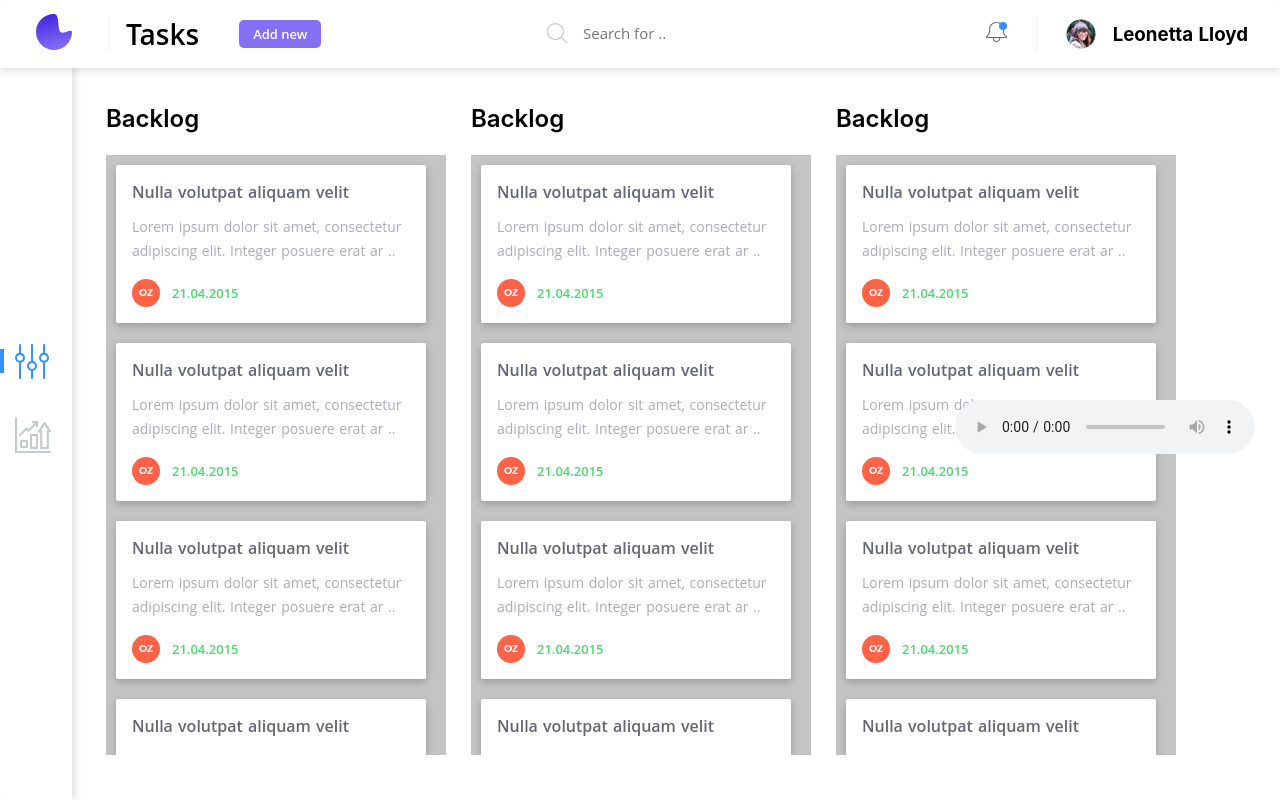
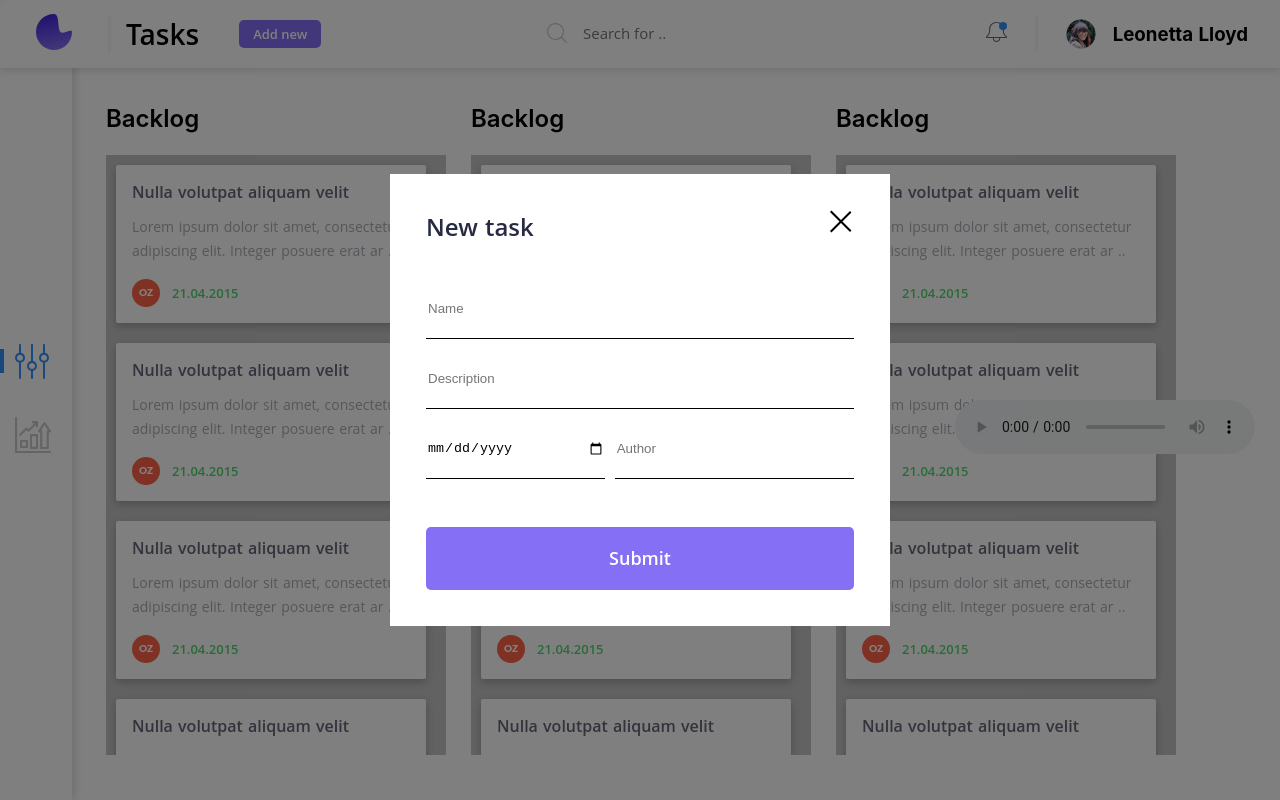
Before and after one commit to kvitkina/jungaroo, a Nuxt app: page / in a window 1280 px wide. Both pictures are taken after a click on the button "Add new". Built offline with nearby package versions, Linux system fonts and the light colour scheme.

Commit message:
add popup for task

```diff
--- /dev/null
+++ b/components/FormNewTask.vue
@@ -0,0 +1,73 @@
+<template>
+  <form class="form-n-task">
+    <input
+      type="text"
+      class="form-n-task__item form-n-task__item_type_name-task"
+      v-model="nameTask"
+      placeholder="Name"
+    />
+    <input
+      type="text"
+      class="form-n-task__item form-n-task__item_type_description-task"
+      v-model="descriptionTask"
+      placeholder="Description"
+    />
+    <input
+      type="date"
+      class="form-n-task__item form-n-task__item_type_date-task"
+      placeholder="Date"
+    />
+    <input
+      type="text"
+      class="form-n-task__item form-n-task__item_type_creator-task"
+      v-model="creatorTask"
+      placeholder="Author"
+    />
+  </form>
+</template>
+
+<script>
+export default {
+  data() {
+    return {
+      nameTask: "",
+      descriptionTask: "",
+      creatorTask: "",
+    };
+  },
+};
+</script>
+
+<style scoped>
+.form-n-task {
+  display: grid;
+  grid-row: 1fr 1fr 1fr;
+  grid-column: 1fr 1fr;
+  grid-gap: 10px;
+}
+.form-n-task__item {
+  min-height: 60px;
+  border: 0;
+  border-bottom: 1px solid #000;
+}
+.form-n-task__item:focus {
+  outline: 0;
+}
+
+.form-n-task__item_type_name-task {
+  grid-row: 1;
+  grid-column: 1/3;
+}
+.form-n-task__item_type_description-task {
+  grid-row: 2;
+  grid-column: 1/3;
+}
+.form-n-task__item_type_date-task {
+  grid-row: 3;
+  grid-column: 1;
+}
+.form-n-task__item_type_creator-task {
+  grid-row: 3;
+  grid-column: 2;
+}
+</style>
--- a/components/HeaderButton.vue
+++ b/components/HeaderButton.vue
@@ -1,10 +1,21 @@
 <template>
-  <button type="button" class="header-button header-button_theme_light">
+  <button
+    type="button"
+    class="header-button header-button_theme_light"
+    @click="openPopup"
+  >
     <slot></slot>
   </button>
 </template>
 
 <script>
+export default {
+  methods: {
+    openPopup() {
+      this.$store.commit("popups/open");
+    },
+  },
+};
 </script>
 
 <style scoped>
--- /dev/null
+++ b/components/Popup.vue
@@ -0,0 +1,97 @@
+<template>
+  <section class="popup">
+    <div class="popup__content">
+      <h4 class="popup__title">{{ title }}</h4>
+      <button class="popup__close-button" @click="closePopup"></button>
+      <slot></slot>
+      <button class="popup__submit-button">{{ buttonName }}</button>
+    </div>
+  </section>
+</template>
+
+<script>
+export default {
+  methods: {
+    closePopup() {
+      this.$store.commit("popups/close");
+    },
+  },
+  props: {
+    title: {
+      type: String,
+      required: true,
+    },
+    buttonName: {
+      type: String,
+      required: true,
+    },
+  },
+};
+</script>
+
+<style scoped>
+.popup {
+  position: fixed;
+  height: 100%;
+  width: 100%;
+  background-color: rgba(0, 0, 0, 0.5);
+  display: flex;
+  justify-content: center;
+  align-items: center;
+}
+
+.popup__title {
+  font-family: Open Sans;
+  font-style: normal;
+  font-weight: 600;
+  font-size: 24px;
+  line-height: 33px;
+  color: #272a43;
+  margin-bottom: 36px;
+}
+
+.popup__submit-button {
+  font-family: Open Sans;
+  font-style: normal;
+  font-weight: 600;
+  font-size: 18px;
+  line-height: 25px;
+  text-align: right;
+  background: #856ff5;
+  border: 0;
+  border-radius: 5px;
+  color: #fff;
+  padding: 19px 0;
+  width: 100%;
+  text-align: center;
+  margin-top: 48px;
+}
+
+.popup__submit-button:focus {
+  border: 0;
+  outline: none;
+}
+
+.popup__close-button {
+  position: absolute;
+  top: 36px;
+  right: 36px;
+  height: 24px;
+  width: 24px;
+  background: transparent;
+  border: 0;
+  background: no-repeat url("/close.svg");
+  cursor: pointer;
+}
+
+.popup__close-button:focus {
+  outline: none;
+}
+
+.popup__content {
+  padding: 36px;
+  position: relative;
+  background-color: white;
+  width: 500px;
+}
+</style>
--- a/layouts/jungarooMain.vue
+++ b/layouts/jungarooMain.vue
@@ -5,6 +5,9 @@
 
     <nuxt />
     <AudioClick />
+    <Popup title="New task" buttonName="Submit" v-if="popupVisible">
+      <FormNewTask />
+    </Popup>
   </div>
 </template>
 
@@ -12,11 +15,20 @@
 import Header from "@/components/Header.vue";
 import Sidebar from "@/components/Sidebar.vue";
 import AudioClick from "@/components/audio/AudioClick.vue";
+import Popup from "@/components/Popup.vue";
+import FormNewTask from "@/components/FormNewTask.vue";
 export default {
   components: {
-    Header: Header,
-    Sidebar: Sidebar,
-    AudioClick: AudioClick,
+    Header,
+    Sidebar,
+    AudioClick,
+    Popup,
+    FormNewTask,
+  },
+  computed: {
+    popupVisible() {
+      return this.$store.state.popups.addTodoVisibility;
+    },
   },
 };
 </script>
--- a/pages/index.vue
+++ b/pages/index.vue
@@ -103,9 +103,9 @@ import Card from "@/components/Card.vue";
 export default {
   layout: "jungarooMain",
   components: {
-    Columns: Columns,
-    Column: Column,
-    Card: Card,
+    Columns,
+    Column,
+    Card,
   },
 };
 </script>
--- /dev/null
+++ b/store/popups.js
@@ -0,0 +1,12 @@
+export const state = () => ({
+  addTodoVisibility: false,
+})
+
+export const mutations = {
+  open(state) {
+    state.addTodoVisibility = true
+  },
+  close(state) {
+    state.addTodoVisibility = false
+  }
+}
--- a/store/todos.js
+++ b/store/todos.js
@@ -1,4 +1,4 @@
 // начальные состояния данных (стейт, аналог хук useState в Реакте) для приложения (для todo)
 export const state = () => ({
-  items: [],
+  items: []
 });
```
Also changed, not shown: components/Header.vue (+6 -2 lines), static/close.svg (added).
